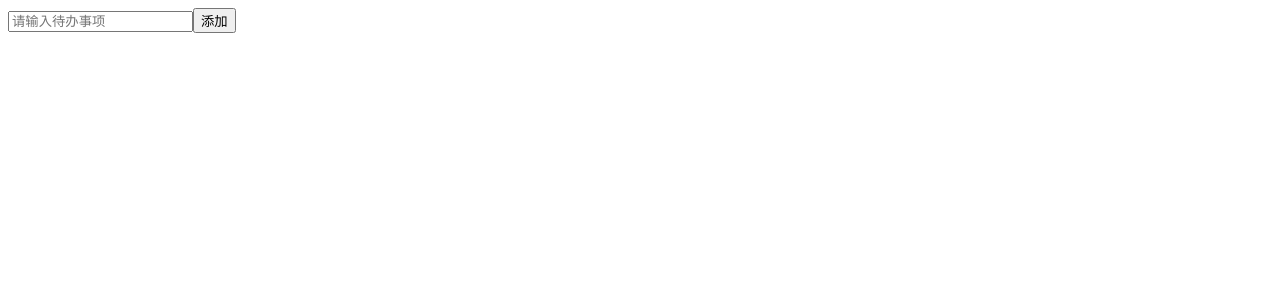
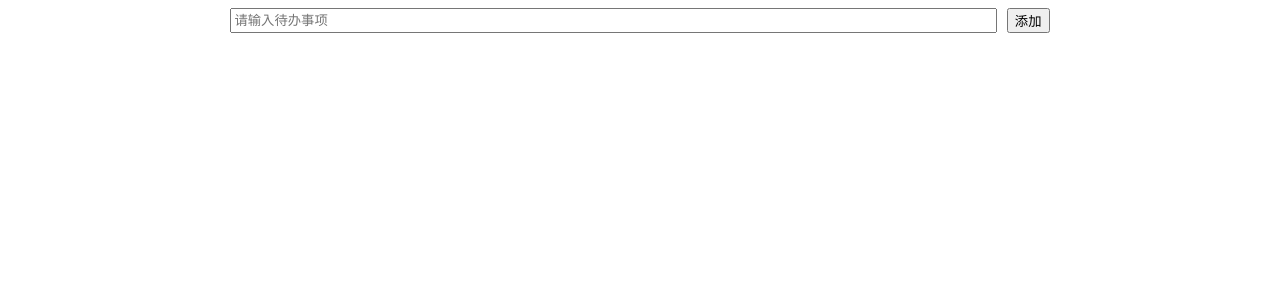
Before and after one commit to KuangYinQing/ToDoList_1, a React (Create React App) app: page / in a window 1280 px wide. Shown: the top 300 px of the page. Built offline with nearby package versions, Linux system fonts and the light colour scheme.

Commit message:
算是改了点样式吧

```diff
--- a/src/components/TodoAdd.tsx
+++ b/src/components/TodoAdd.tsx
@@ -27,9 +27,13 @@ const TodoAdd = () => {
 
   return (
     // 返回一个输入框，一个按钮
-    <div className="TodoAdd">
+    <div
+      className="TodoAdd"
+      style={{ display: "flex", justifyContent: "center" }}
+    >
       <input
         type="text"
+        style={{ width: "60%", marginRight: "10px" }}
         placeholder="请输入待办事项"
         onChange={changeTextHandler} //输入框内值改变就调用
         value={text}
--- a/src/components/Todoitem.tsx
+++ b/src/components/Todoitem.tsx
@@ -2,8 +2,12 @@ import React, { useContext } from "react";
 import { dataProps, MyContext } from "./MyProvider";
 
 const itemStyle = {
-  marginTop: "5px",
-  boxShadow: "0 0 3px #eee",
+  //marginTop: "5px",
+  boxShadow: "0 0 3px #ddd",
+  display: "flex", // flex布局控制子元素
+  alignItems: "center",
+  marginLeft: "17%",
+  marginRight: "17%",
 };
 interface IProps {
   todo: dataProps;
@@ -11,10 +15,13 @@ interface IProps {
 const Todoitem = ({ todo }: IProps) => {
   const { changeTodo, deleteTodo } = useContext(MyContext)!;
   const changeHandler = () => {
-    changeTodo(todo.id);
+    changeTodo(todo.id); //调用上下文中的修改状态的函数
   };
   const spanstyle = {
+    //将状态提出来，方便修改
     textDecoration: todo.isFinished ? "line-through" : "none",
+    flexGrow: 1,
+    paddingRight: "10px",
   };
   const deleteHandler = () => {
     deleteTodo(todo.id);
@@ -27,7 +34,9 @@ const Todoitem = ({ todo }: IProps) => {
         onChange={changeHandler}
       />
       <span style={spanstyle}>{todo.text}</span>
-      <button onClick={deleteHandler}>删除</button>
+      <button style={{ right: 10 }} onClick={deleteHandler}>
+        删除
+      </button>
     </div>
   );
 };
--- a/src/components/Todolist.tsx
+++ b/src/components/Todolist.tsx
@@ -3,7 +3,7 @@ import Todoitem from "./Todoitem";
 import { MyContext } from "./MyProvider";
 // 设置样式
 const listStyle = {
-  marginTop: "20px",
+  marginTop: "10px",
 };
 const Todolist = () => {
   const { todolist } = useContext(MyContext)!;
```
